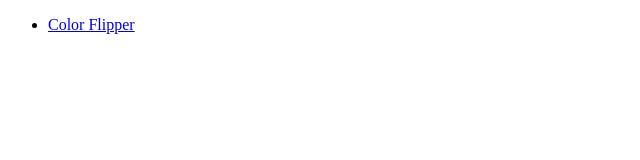
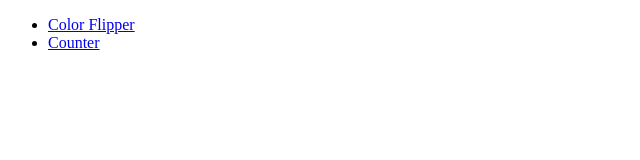
Before and after one commit to TheYoungling1/Javascript-Beginner-Projects, a plain HTML site: page index.html in a window 1280 px wide. Shown: the full height of the page, 0-640 px from the left. Drawn offline with Linux system fonts and the light colour scheme.

Commit message:
index.html

```diff
--- a/index.html
+++ b/index.html
@@ -14,6 +14,7 @@
 
     <ul>
         <li><a href="Color_Flipper/index.html">Color Flipper</a></li>
+        <li><a href="Counter/index.html">Counter</a></li>
     </ul>
 
 </body>
```
